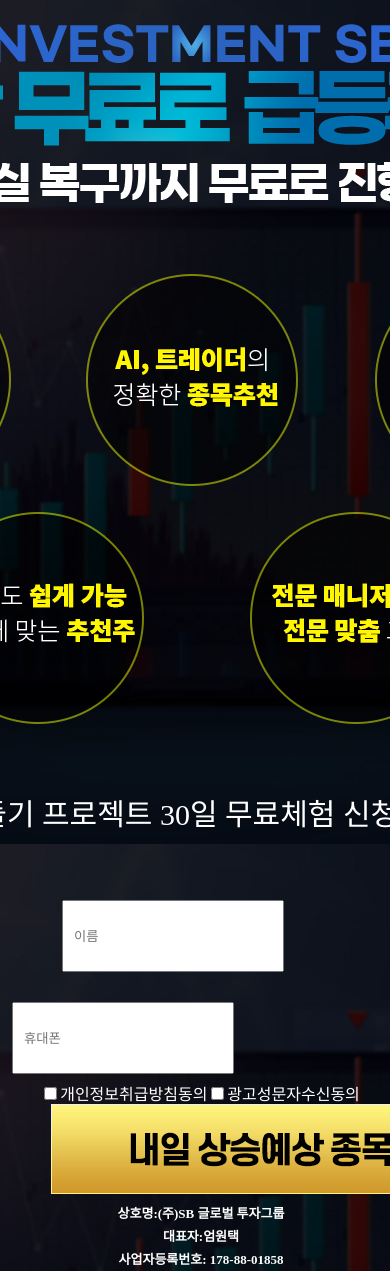
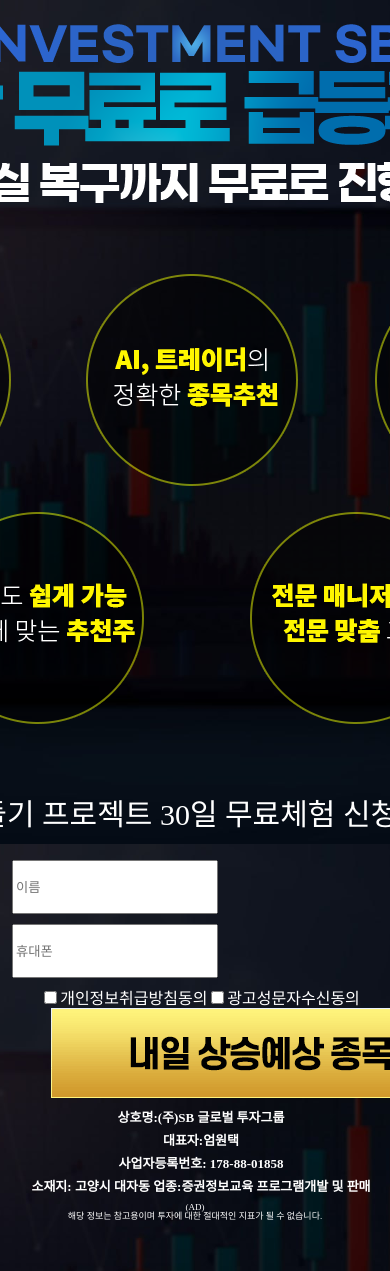
Before and after one commit to euntti/newstest, a React (Create React App) app: page / in a window 390 px wide. Shown: the top 1271 px of the page. Built offline with nearby package versions, Linux system fonts and the light colour scheme; no server answers.

Commit message:
동일선상

```diff
--- a/src/App.css
+++ b/src/App.css
@@ -239,27 +239,24 @@ table {
     display: block;
     justify-content: center;
     align-items: center;
-    margin-top: 20px;
+
   }
 
   .namephone {
 
     /* background-color: red; */
-    padding: 10px;
-    margin-right: 10px;
-    margin-top: 10px;
+
+
     display: block;
     justify-content: center;
-    padding-left: 50px;
 
   }
   .namephone input {
     /* padding-left: 10px;
     width: 80vw;
     height: 50px; */
-    padding: 10px;
-    margin-right: 10px;
-    margin-top: 10px;
+
+
   }
   .App .phone {
     display: block;
@@ -267,12 +264,10 @@ table {
     /* background-color:red; */
   }
   .App .phone select {
-    width: 15vw;
+    /* width: 15vw; */
   }
   .App .phone input {
-    padding: 10px;
-    margin-right: 10px;
-    margin-top: 10px;
+
     /* padding-left: 10px;
     width: 80vw;
     height: 50px;
```
